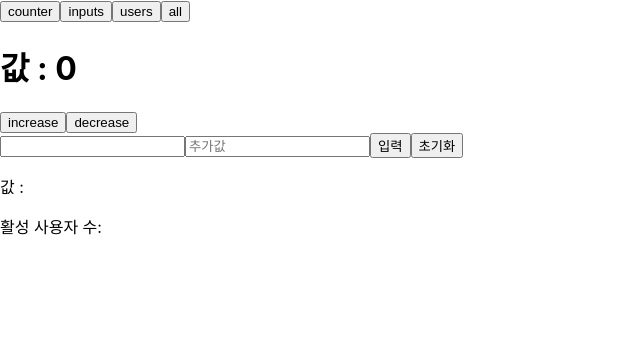
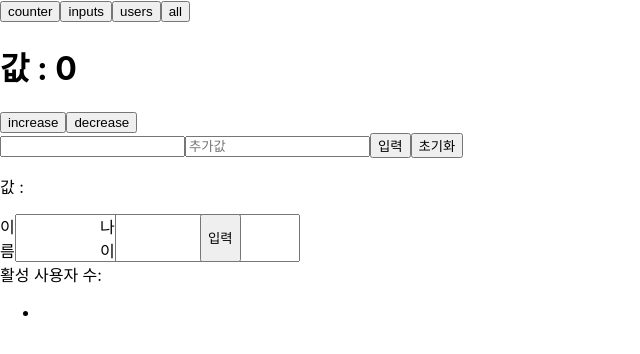
Before and after one commit to jjm2317/react_prac, a React (Create React App) app: page / in a window 1280 px wide. Shown: the top 354 px of the page, without its empty margins (0-640 px from the left). Built offline with nearby package versions, Linux system fonts and the light colour scheme.

Commit message:
feat: eslint. config prettier

```diff
--- a/src/components/userList/UserContainerByReducer.js
+++ b/src/components/userList/UserContainerByReducer.js
@@ -1,6 +1,7 @@
-import React, { useEffect, useMemo, useReducer, useRef, useState } from "react";
-import UserForm from "./UserForm";
-import User from "./User";
+import React, { useEffect, useMemo, useReducer, useRef, useState } from 'react';
+import UserForm from './UserForm';
+import User from './User';
+import UserList from './UserList';
 /* 요구사항
 useReducer 훅을 통한 상태 관리
 1. input 입력시 상태
@@ -14,23 +15,22 @@ const initialState = {
   users: [
     {
       id: 1,
-      nickname: "wlaks",
-      email: "aaaa@mail.com",
-      active: true,
+      nickname: 'wlaks',
+      email: 'aaaa@mail.com',
+      active: true
     },
     {
       id: 2,
-      nickname: "wlaks2",
-      email: "aaaa@mail.com2",
-      active: false,
-    },
+      nickname: 'wlaks2',
+      email: 'aaaa@mail.com2',
+      active: false
+    }
   ],
   inputs: {
-    nickname: "",
-    email: "",
-  },
+    nickname: '',
+    email: ''
+  }
 };
-
 function reducer(state, action) {
   switch (action.type) {
   }
@@ -38,7 +38,6 @@ function reducer(state, action) {
 }
 const UserContainerByReducer = () => {
   const [state, dispatch] = useReducer(reducer, initialState);
-  console.log(state, dispatch);
 
   const onChange = () => {};
 
@@ -48,10 +47,11 @@ const UserContainerByReducer = () => {
 
   const onToggle = () => {};
   return (
-    <div>
+    <section>
+      <UserForm />
       <div>활성 사용자 수: {}</div>
-      <section></section>
-    </div>
+      <UserList />
+    </section>
   );
 };
 
--- /dev/null
+++ b/src/components/userList/UserForm.js
@@ -0,0 +1,29 @@
+import React from "react";
+
+const UserForm = () => {
+  const formStyle = {
+    display: "flex",
+    flex: "row wrap",
+  };
+
+  const inputDivStyle = {
+    display: "flex",
+    flex: "row wrap",
+    width: "100px",
+  };
+  return (
+    <form style={formStyle}>
+      <div style={inputDivStyle}>
+        <label for="username">이름</label>
+        <input id="username" />
+      </div>
+      <div style={inputDivStyle}>
+        <label for="age">나이</label>
+        <input id="age" />
+      </div>
+      <button>입력</button>
+    </form>
+  );
+};
+
+export default UserForm;
--- /dev/null
+++ b/src/components/userList/UserList.js
@@ -0,0 +1,9 @@
+import React from 'react';
+
+const UserList = () => (
+  <ul>
+    <li></li>
+  </ul>
+);
+
+export default UserList;
```
Also changed, not shown: package.json (+10 -0 lines), .eslintrc.json (added), 2 other files (tests, documents, lock files or other folders).
